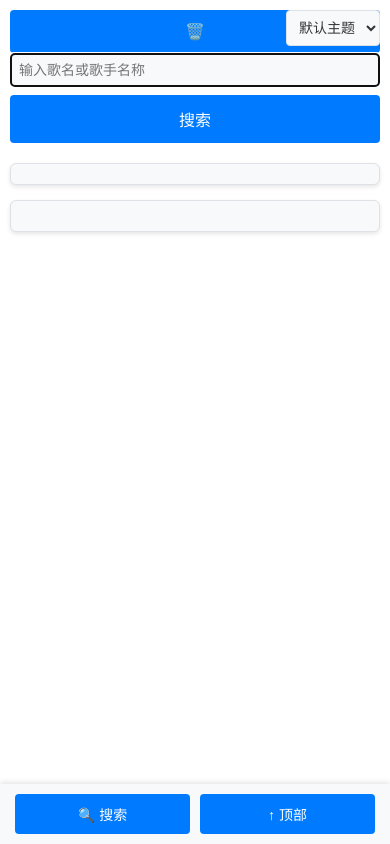
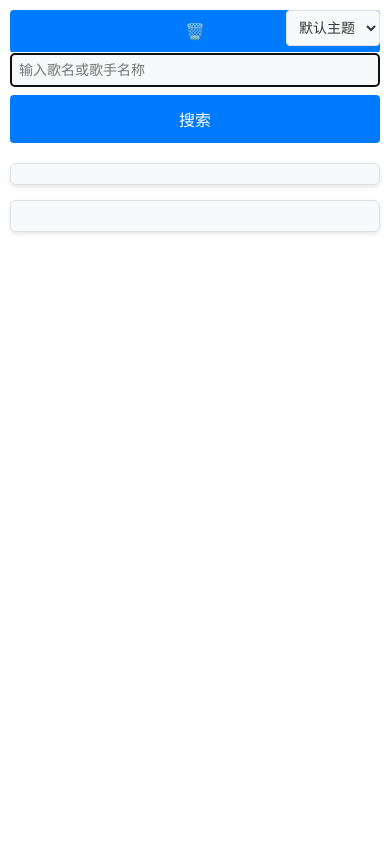
Before and after one commit to 1hanchen1/music, a plain HTML site: page index.html in a window 390 px wide. Drawn offline with Linux system fonts and the light colour scheme.

Commit message:
删除移动端下端控制按钮

```diff
--- a/css/styles.css
+++ b/css/styles.css
@@ -537,26 +537,4 @@ button, .song-item {
   .lyric-time {
     font-size: 14px;      /* 缩小字体 */
   }
-
-  /* 添加底部操作栏 */
-  .mobile-controls {
-    position: fixed;
-    bottom: 0;
-    left: 0;
-    right: 0;
-    background: var(--secondary-bg);
-    padding: 10px;
-    display: flex;
-    justify-content: space-around;
-    box-shadow: 0 -2px 5px rgba(0,0,0,0.1);
-    z-index: 1000;
-  }
-
-  .mobile-controls button {
-    flex: 1;
-    margin: 0 5px;
-    padding: 10px;
-    font-size: 14px;
-    border-radius: 4px;
-  }
 }
--- a/index.html
+++ b/index.html
@@ -32,10 +32,6 @@
     <div class="song-detail" id="songDetail"></div>
   </div>
 
-  <div class="mobile-controls">
-    <button>🔍 搜索</button>
-    <button>↑ 顶部</button>
-  </div>
   <div class="theme-preview">
     <div class="theme-preview-item" data-theme="light" style="background: #ffffff"></div>
     <div class="theme-preview-item" data-theme="dark" style="background: #1a1a1a"></div>
--- a/js/app.js
+++ b/js/app.js
@@ -426,10 +426,6 @@ const MusicPlayer = {
       if (item) this.showSongDetail(item.dataset.query, item.dataset.n);
     });
 
-    // 移动端按钮事件
-    document.querySelector('.mobile-controls button:first-child').addEventListener('click', () => this.searchSongs());
-    document.querySelector('.mobile-controls button:last-child').addEventListener('click', () => this.scrollToTop());
-
     // 清除缓存按钮事件
     document.querySelector('.clear-cache-btn').addEventListener('click', () => {
       CacheManager.clear();
@@ -733,13 +729,6 @@ const MusicPlayer = {
     });
   },
 
-  // 返回顶部
-  scrollToTop() {
-    window.scrollTo({
-      top: 0,
-      behavior: 'smooth'
-    });
-  }
 };
 
 /**
```
